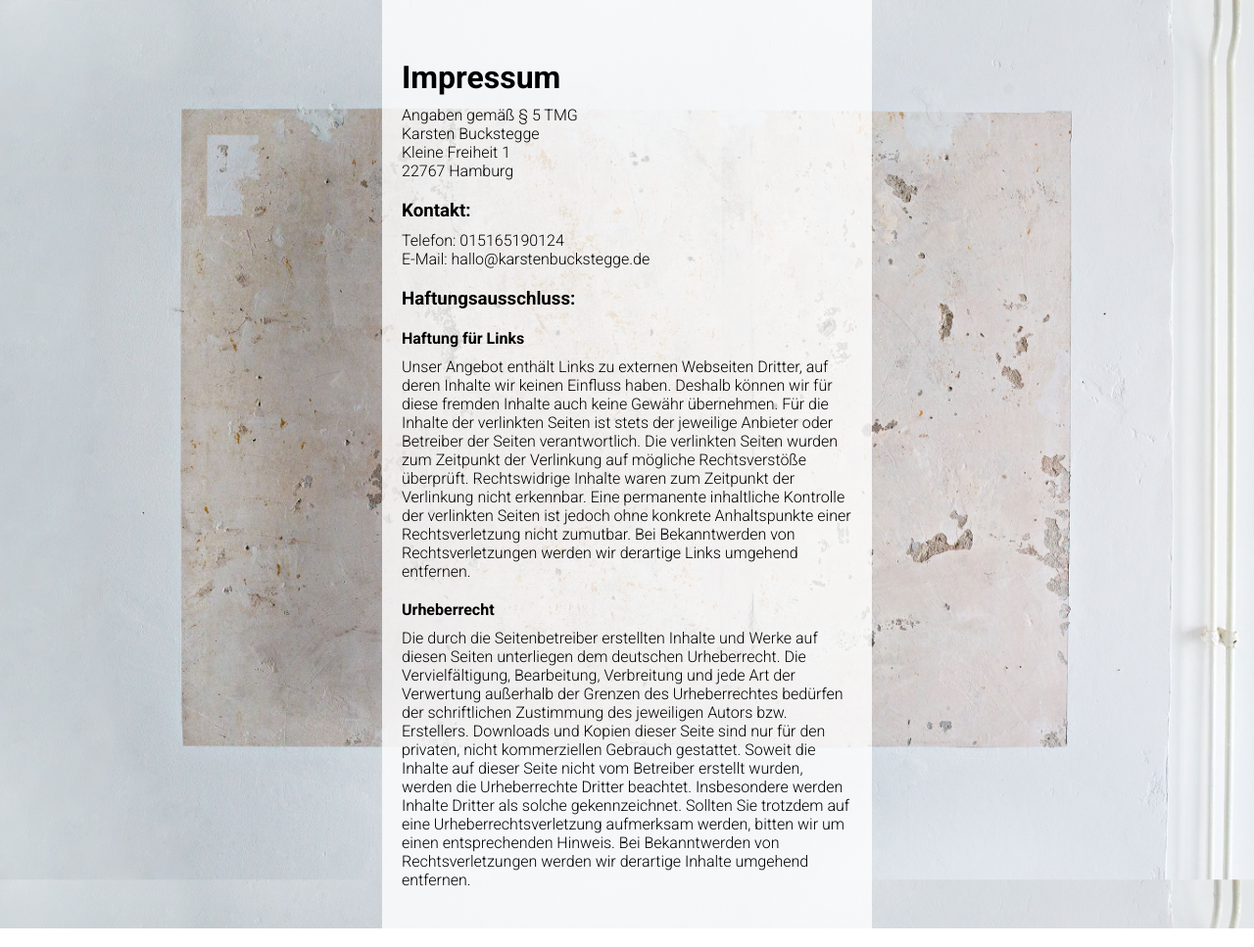
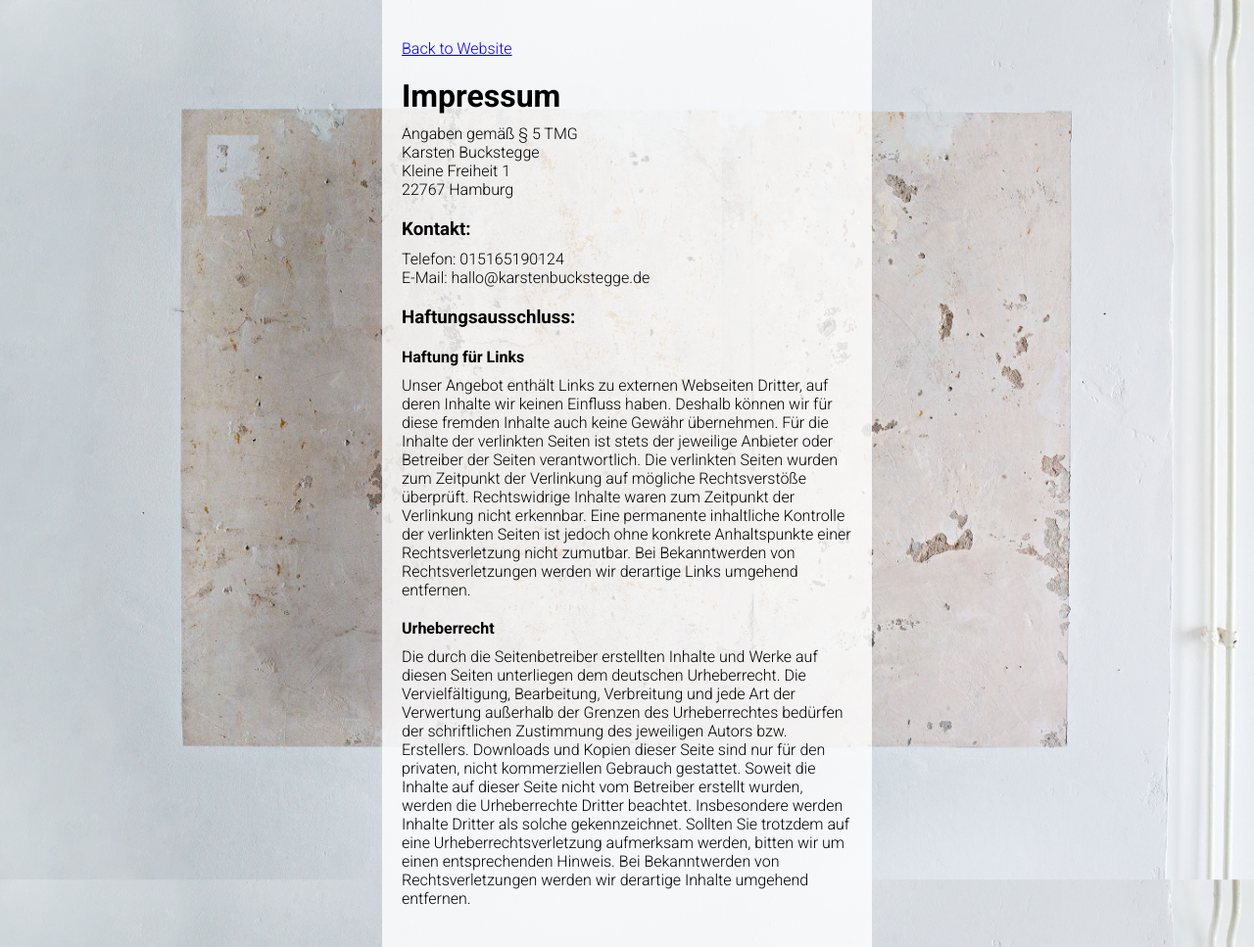
Before and after one commit to KarstenBuckstegge/vorraum, a website: page impressum.html in a window 1280 px wide. Shown: the whole page at 98% size. Drawn offline with Linux system fonts and the light colour scheme.

Commit message:
add back link to impressum

```diff
--- a/impressum.html
+++ b/impressum.html
@@ -11,6 +11,7 @@
 </head>
 <body>
     <main>
+        <a href="index.html">Back to Website</a>
         <h1>Impressum</h1>
         Angaben gemäß § 5 TMG<br />
 
--- a/styles/impressum.scss
+++ b/styles/impressum.scss
@@ -24,6 +24,6 @@ main {
     background: rgba(255, 255, 255, .8);
 }
 
-h1, h2, h3, h4 {
+a, h1, h2, h3, h4 {
     margin: 20px 0 10px;
 }
```
Also changed, not shown: dist/impressum.css.
